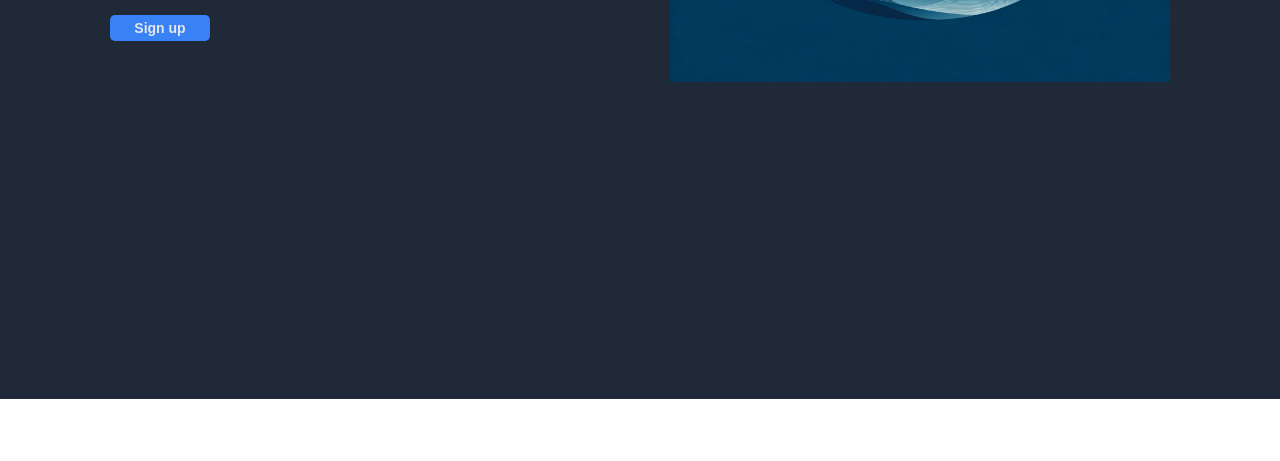
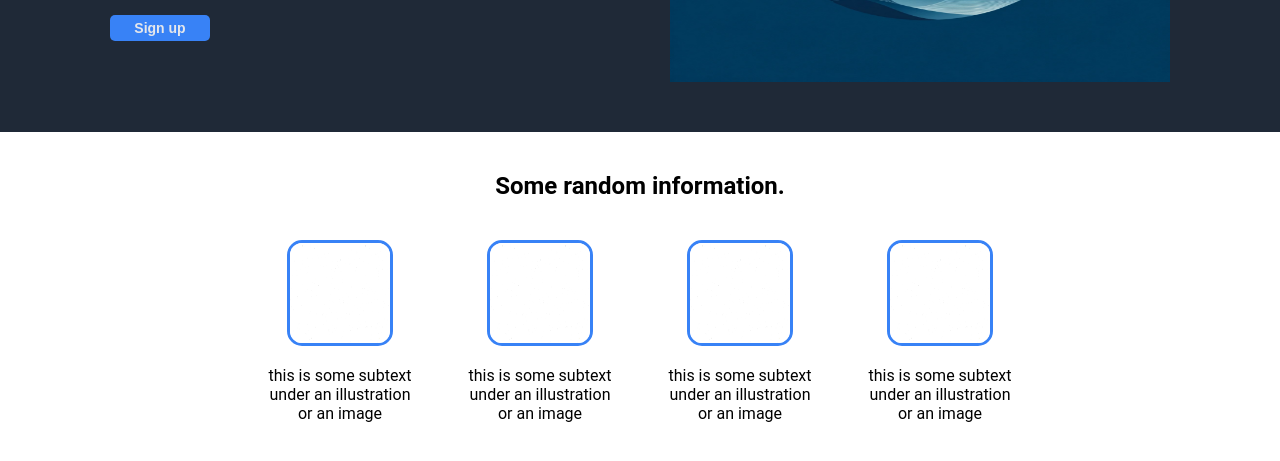
Before and after one commit to kimchijuice/landing-page, a plain HTML site: page index.html in a window 1280 px wide. Shown: the part 321-782 px from the top of the page. Drawn offline with Linux system fonts and the light colour scheme.

Commit message:
Add Some random information section

```diff
--- a/index.html
+++ b/index.html
@@ -10,12 +10,13 @@
     <div class="hero-section">
         <div class="header">
             <div class="logo"><img class="img-logo" src="img/kontentoutsorcing.png"></div>
-            <ul>
+            <ul id="header">
                 <li><a href="#">header link one</a></li>
                 <li><a href="#">header link two</a></li>
                 <li><a href="#">header link three</a></li>
             </ul>
         </div>
+
         <div class="main-hero">
             <div class="left-hero">
                 <h1 id="hero-heading">The website is<br>awesome!</h1>
@@ -25,7 +26,28 @@
             <div class="right-hero">
                 <img class="img-hero" src="img/bg.png" alt="place holder">
             </div>
+        </div>
 
+        <div class="second-section">
+            <h2>Some random information.</h2>
+            <div class="img-text-section">
+                <div class="box-one">
+                    <img id="box" src="img/white.jpg">
+                    <p id="box-text">this is some subtext under an illustration or an image</p>
+                </div>
+                <div class="box-two">
+                    <img id="box" src="img/white.jpg">
+                    <p id="box-text">this is some subtext under an illustration or an image</p>
+                </div>
+                <div class="box-three">
+                    <img id="box" src="img/white.jpg">
+                    <p id="box-text">this is some subtext under an illustration or an image</p>
+                </div>
+                <div class="box-four">
+                    <img id="box" src="img/white.jpg">
+                    <p id="box-text">this is some subtext under an illustration or an image</p>
+                </div>
+            </div>
         </div>
     </div>
 </body>
--- a/style.css
+++ b/style.css
@@ -17,7 +17,7 @@ a {
     text-decoration: none;
 }
 
-ul {
+ul#header {
     list-style: none;
     display: flex;
     /* justify-content: flex-end; */
@@ -62,6 +62,7 @@ p#hero-text, a {
     flex-wrap: wrap;
     /* align-items: center; */
     width: 500px;
+    justify-content: center;
 }
 
 .img-hero {
@@ -79,3 +80,36 @@ button#hero-button {
     padding: 5px;
     border: #3882f6;
 }
+
+.second-section {
+    display: flex;
+    justify-content: center;
+    background-color: white;
+    padding-top: 20px;
+    padding-bottom: 50px;
+    flex-direction: column;
+    text-align: center;
+}
+
+
+img#box {
+    height: 100px;
+    width: 100px;
+    border: 3px solid #3882f6;
+    border-radius: 15px;
+}
+
+
+.img-text-section {
+    display: flex;
+    justify-content: center;
+    gap: 50px;
+    margin-top: 20px;
+}
+
+.box-one,
+.box-two,
+.box-three,
+.box-four {
+    width: 150px;
+}
```
Also changed, not shown: img/white.jpg (added).
